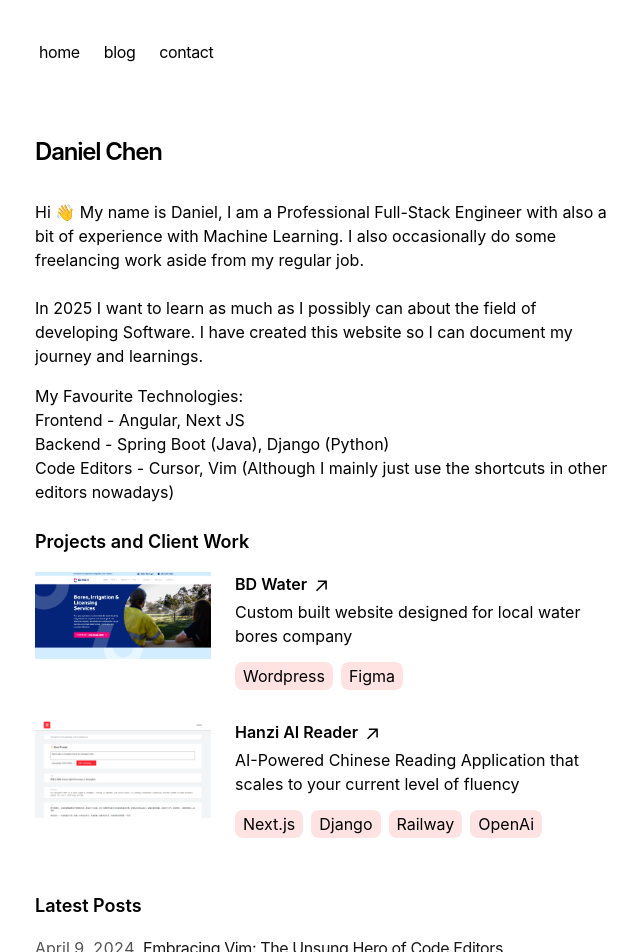
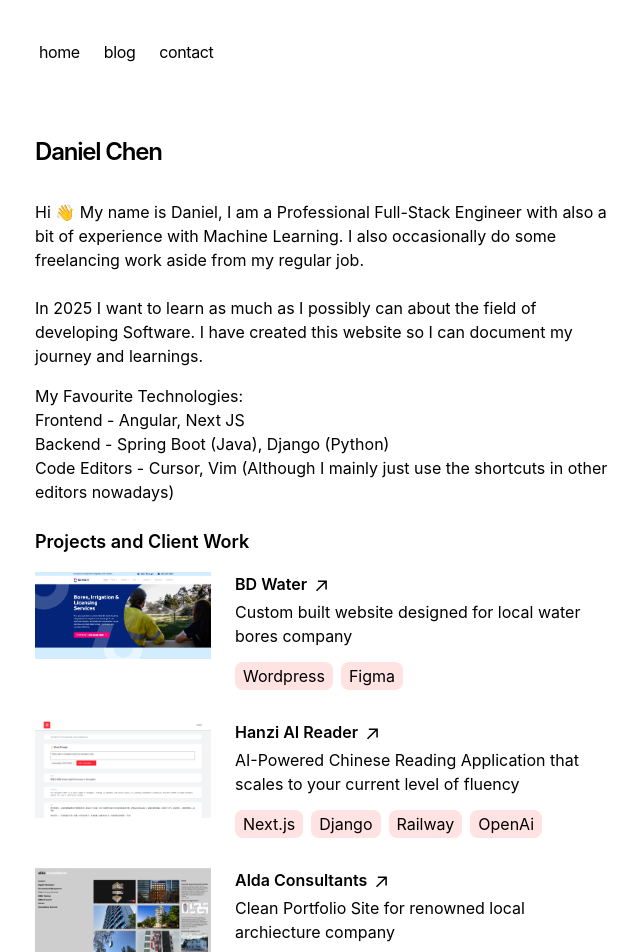
Before and after one commit to daniel-chen2/blog-portfolio, a Next.js app: page / in a window 1280 px wide. Shown: the top 952 px of the page, without its empty margins (317-957 px from the left). Built offline with nearby package versions, Linux system fonts and the light colour scheme.

Commit message:
feat: add alda consultants

```diff
--- a/app/project/projectService.ts
+++ b/app/project/projectService.ts
@@ -17,6 +17,7 @@ export class Project {
 const projects = [
     new Project("BD Water", "Custom built website designed for local water bores company", "/images/BD-Water-Project.png", "https://bdwater.com.au/", ["Wordpress", "Figma"]),
     new Project("Hanzi AI Reader", "AI-Powered Chinese Reading Application that scales to your current level of fluency", "/images/Hanzi-Reader-Project.png", "https://language-learning-app-ui-production.up.railway.app/", ["Next.js", "Django", "Railway", "OpenAi"]),
+    new Project("Alda Consultants", "Clean Portfolio Site for renowned local archiecture company", "/images/alda-consultants-portfolio.png", "https://aldaconsultants.com.au", ["Wordpress", "Adobe Xd"]),
 ]
 
 export function getAllProjects() {
```
Also changed, not shown: public/images/alda-consultants-portfolio.png (added).
